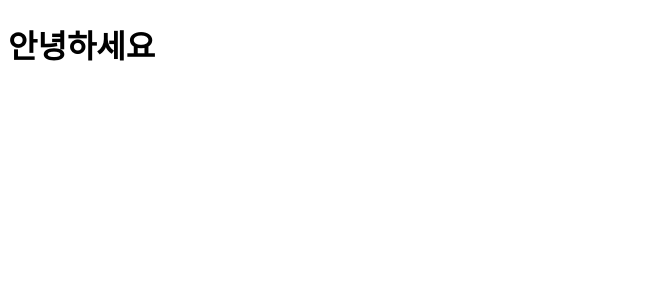
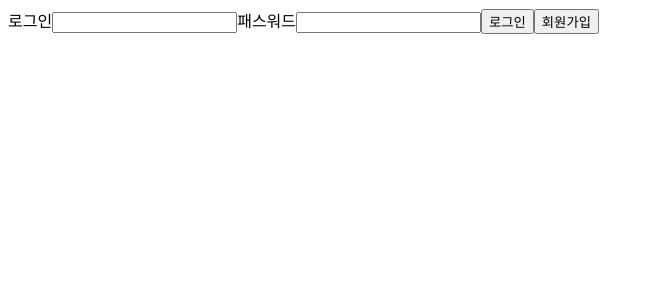
Before and after one commit to wooseok-react7/mbtipoject, a React (Vite) app: page / in a window 1280 px wide. Shown: the top 300 px of the page, without its empty margins (0-652 px from the left). Built offline with nearby package versions, Linux system fonts and the light colour scheme.

Commit message:
⭐ 페이지 분리

```diff
--- a/src/pages/Login.jsx
+++ b/src/pages/Login.jsx
@@ -1,10 +1,23 @@
 import React from "react";
+import { useNavigate } from "react-router-dom";
 
 const Login = () => {
+  const navigate = useNavigate();
+  const handleSignup = () => {
+    navigate("./SignUp");
+  };
+
   return (
-    <div>
-      <h1>안녕하세요</h1>
-    </div>
+    <>
+      <form>
+        <label>로그인</label>
+        <input type="text"></input>
+        <label>패스워드</label>
+        <input type="password"></input>
+        <button>로그인</button>
+        <button onClick={handleSignup}>회원가입</button>
+      </form>
+    </>
   );
 };
 
```
Also changed, not shown: src/pages/Home.jsx (+7 -0 lines), src/pages/MyPage.jsx (added, +7 -0 lines), src/pages/SignUp.jsx (added, +27 -0 lines).
